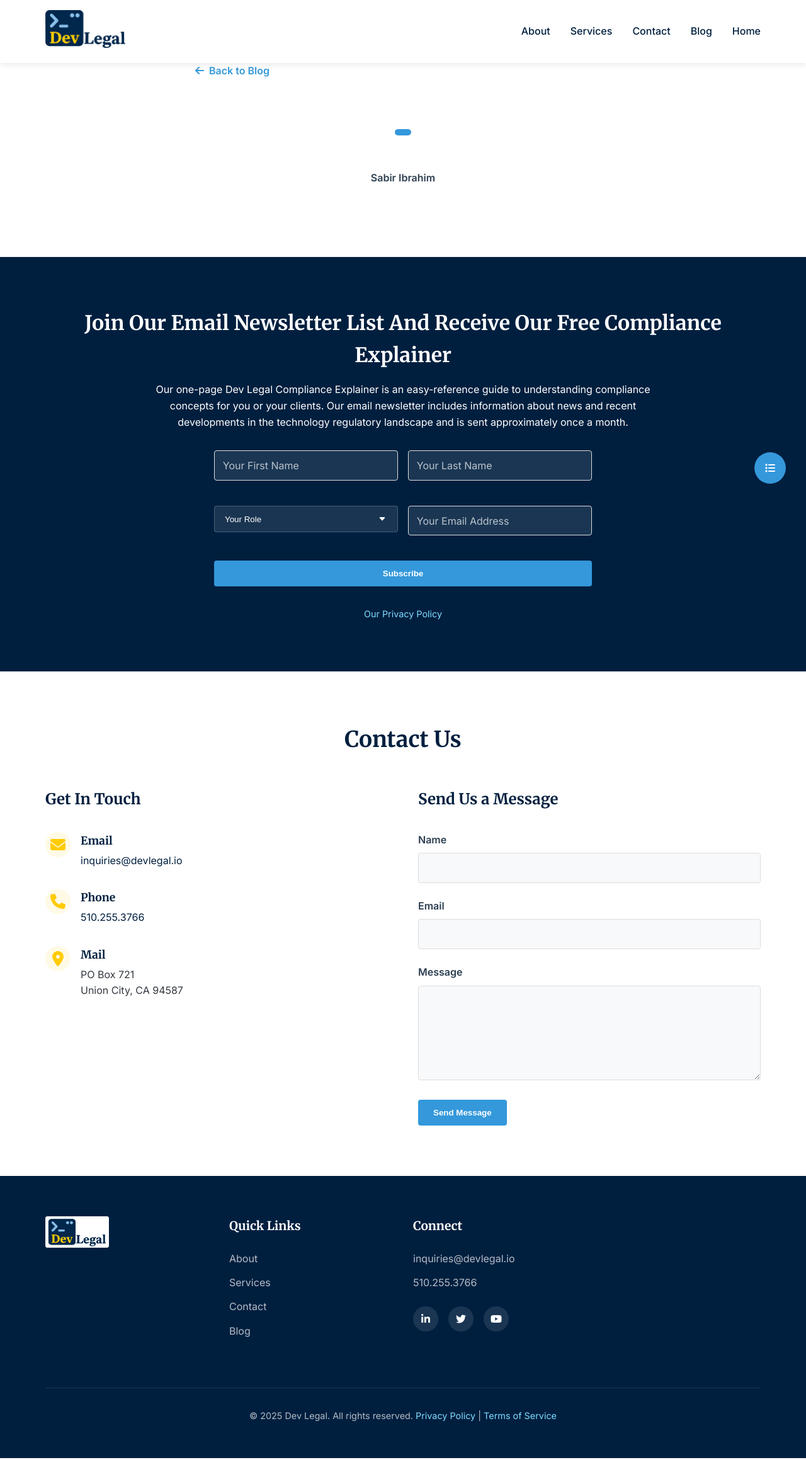
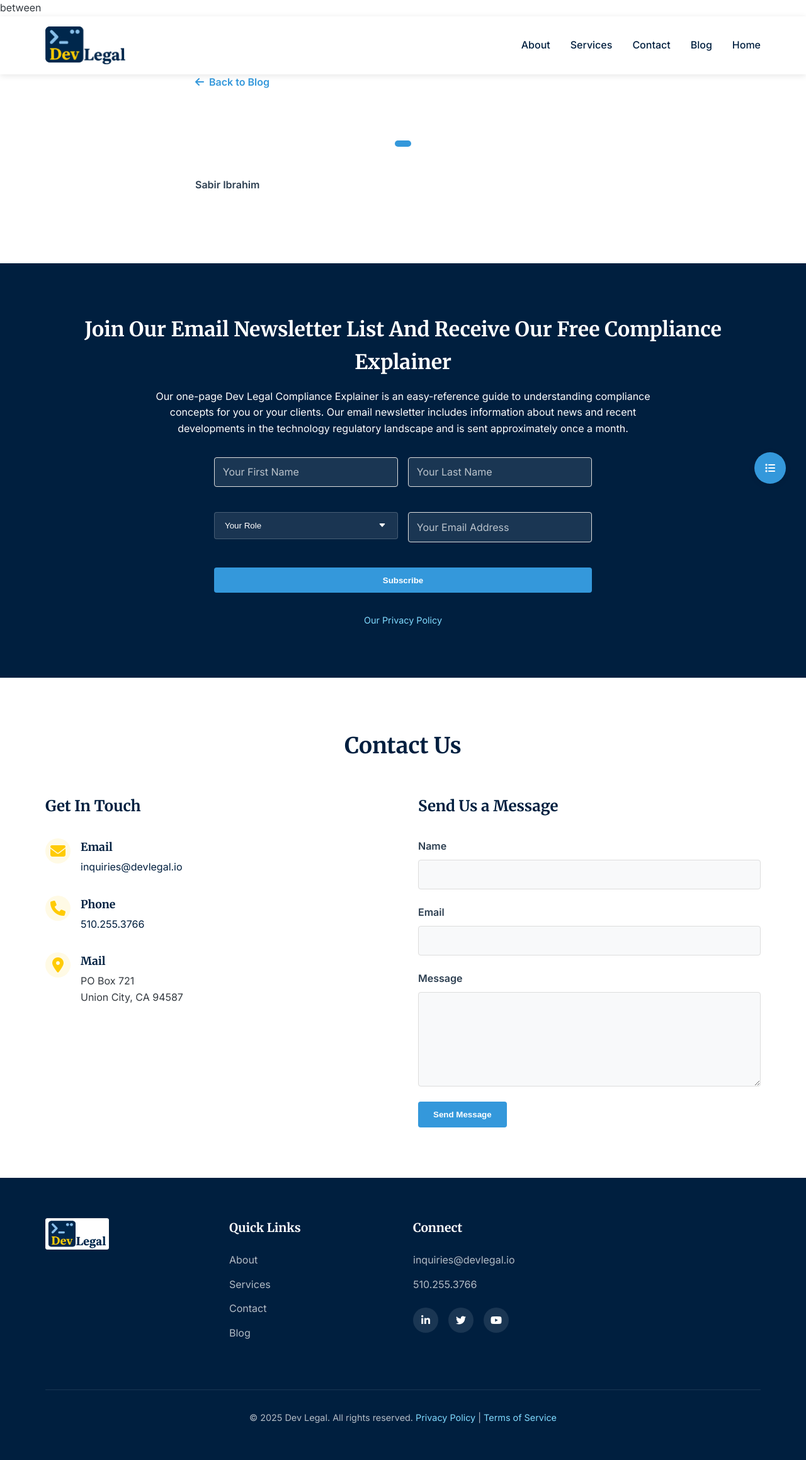
Before and after one commit to J-Frank-Murphy/DevLegalWeb, a Flask app: template src/templates/blog/post.html in a window 1280 px wide. Shown: the whole page at 63% size. Run offline with Flask 3, Linux system fonts and the light colour scheme; the template is opened without the code that fills it, so the values that code supplies are empty.

Commit message:
Update post.html

```diff
--- a/src/templates/blog/post.html
+++ b/src/templates/blog/post.html
@@ -1,4 +1,4 @@
-{% extends "base.html" %}
+between{% extends "base.html" %}
 
 {% block title %}{{ post.title }} | Dev Legal Blog{% endblock %}
 
@@ -38,7 +38,7 @@
     .blog-post-author {
         display: flex;
         align-items: center;
-        justify-content: center;
+        justify-content: space-between;
         margin-bottom: 2rem;
     }
 
```
